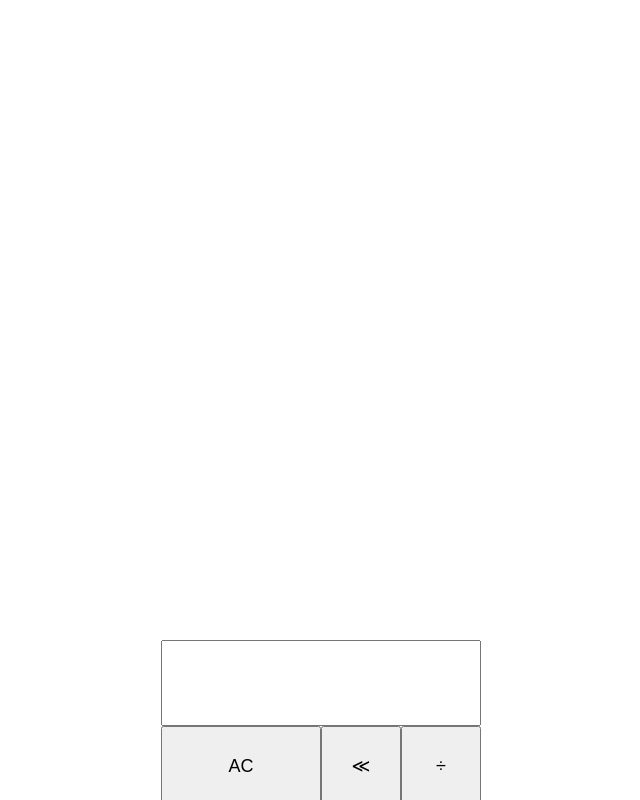
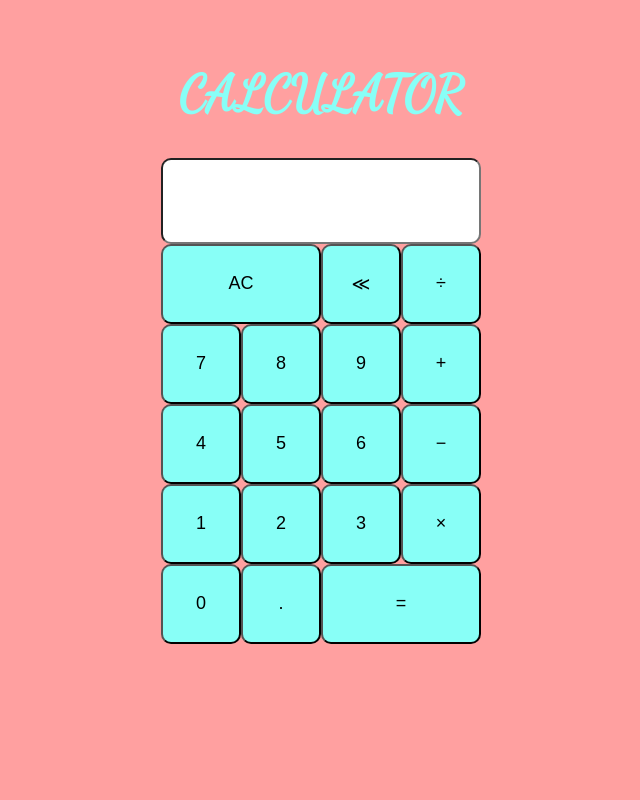
Before and after one commit to piyusha2001/calculator, a React (Create React App) app: page / in a window 1280 px wide. Shown: the top 800 px of the page, without its empty margins (319-959 px from the left). Built offline with nearby package versions, Linux system fonts and the light colour scheme.

Commit message:
css added

```diff
--- a/package.json
+++ b/package.json
@@ -6,9 +6,11 @@
     "@testing-library/jest-dom": "^5.14.1",
     "@testing-library/react": "^11.2.7",
     "@testing-library/user-event": "^12.8.3",
+    "node": "^16.9.1",
     "react": "^17.0.2",
     "react-dom": "^17.0.2",
     "react-scripts": "4.0.3",
+    "sass": "^1.40.1",
     "web-vitals": "^1.1.2"
   },
   "scripts": {
--- a/public/index.html
+++ b/public/index.html
@@ -14,7 +14,8 @@
       manifest.json provides metadata used when your web app is installed on a
       user's mobile device or desktop. See https://developers.google.com/web/fundamentals/web-app-manifest/
     -->
-    <link rel="manifest" href="%PUBLIC_URL%/manifest.json" />
+
+
     <!--
       Notice the use of %PUBLIC_URL% in the tags above.
       It will be replaced with the URL of the `public` folder during the build.
@@ -27,8 +28,9 @@
     <title>React App</title>
   </head>
   <body>
+    <div id="root"></div>
 
-    <div id="root"></div>
+
     <!--
       This HTML file is a template.
       If you open it directly in the browser, you will see an empty page.
--- a/src/App.css
+++ b/src/App.css
@@ -1,10 +1,18 @@
+
+@import url('https://fonts.googleapis.com/css2?family=Dancing+Script&display=swap');
 h1{
   font-size: 50px;
+  font-family: 'Dancing Script', cursive;
+  color: #88FFF7;
+
+
 }
 
 body{
   text-align: center;
-  margin: 50% 20%;
+  margin: 5% 20% 5% 20%;
+  background-color:
+  #FFA0A0;
 
 
 }
@@ -15,10 +23,12 @@ body{
   font-size: xx-large;
   height: 80px;
   width: 312px;
+  border-radius: 10px 10px;
 }
 
 .container{
   text-align: center;
+
 }
 
 .keys{
@@ -32,9 +42,12 @@ body{
 
 button{
 
+
   height: 80px;
   width: 80px;
   font-size: large;
+  border-radius:10px 10px;
+  background-color: #88FFF7;
 
 }
 
--- a/src/App.js
+++ b/src/App.js
@@ -2,7 +2,9 @@
 import './App.css';
 import React, { useState } from 'react';
 
+
 function App() {
+
   const [count, setCount] = useState(" ");
 
   const handleClick=(e)=>{
@@ -26,11 +28,10 @@ function App() {
    }
 
 
+  return(
 
-
-
-  return(
     <div className="container">
+      <h1>CALCULATOR</h1>
       <form>
         <input className="box" type="text" value={count}/>
       </form>
@@ -57,7 +58,7 @@ function App() {
       </div>
 
     </div>
-  )
-  }
+  );
+}
 
 export default App;
--- a/src/index.js
+++ b/src/index.js
@@ -4,10 +4,9 @@ import './index.css';
 import App from './App';
 import reportWebVitals from './reportWebVitals';
 
+
 ReactDOM.render(
-  <React.StrictMode>
-    <App />
-  </React.StrictMode>,
+  <App />,
   document.getElementById('root')
 );
 
```
Also changed, not shown: 1 other file (tests, documents, lock files or other folders).
